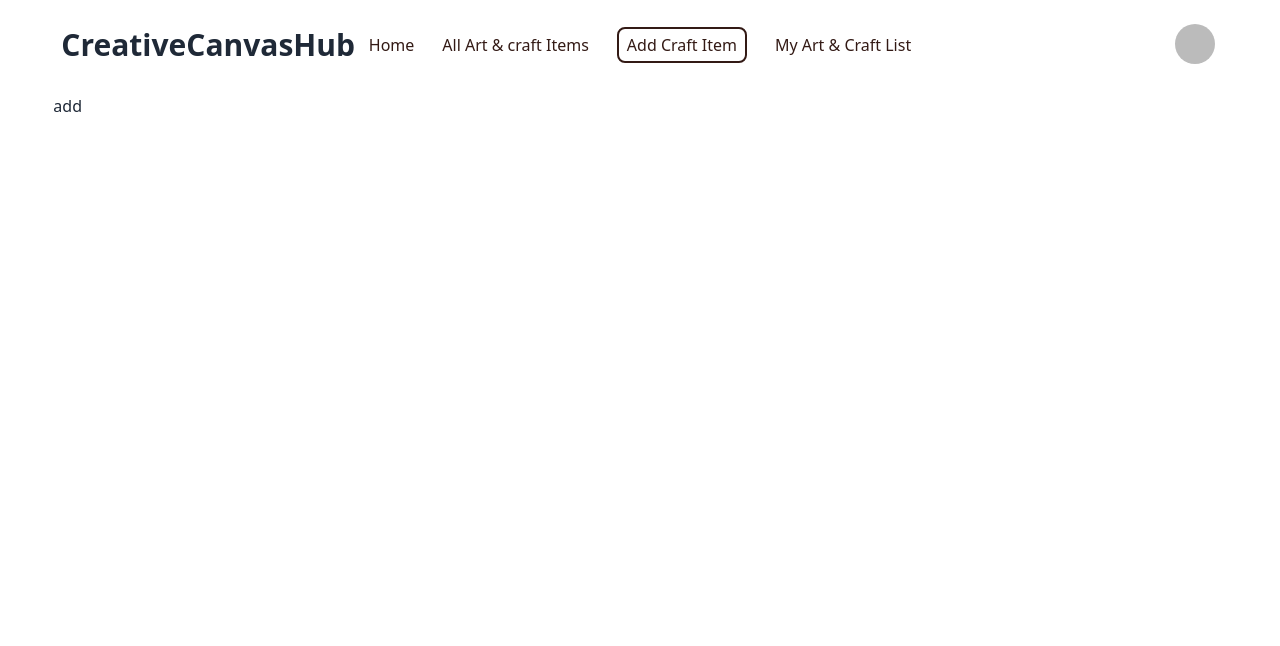
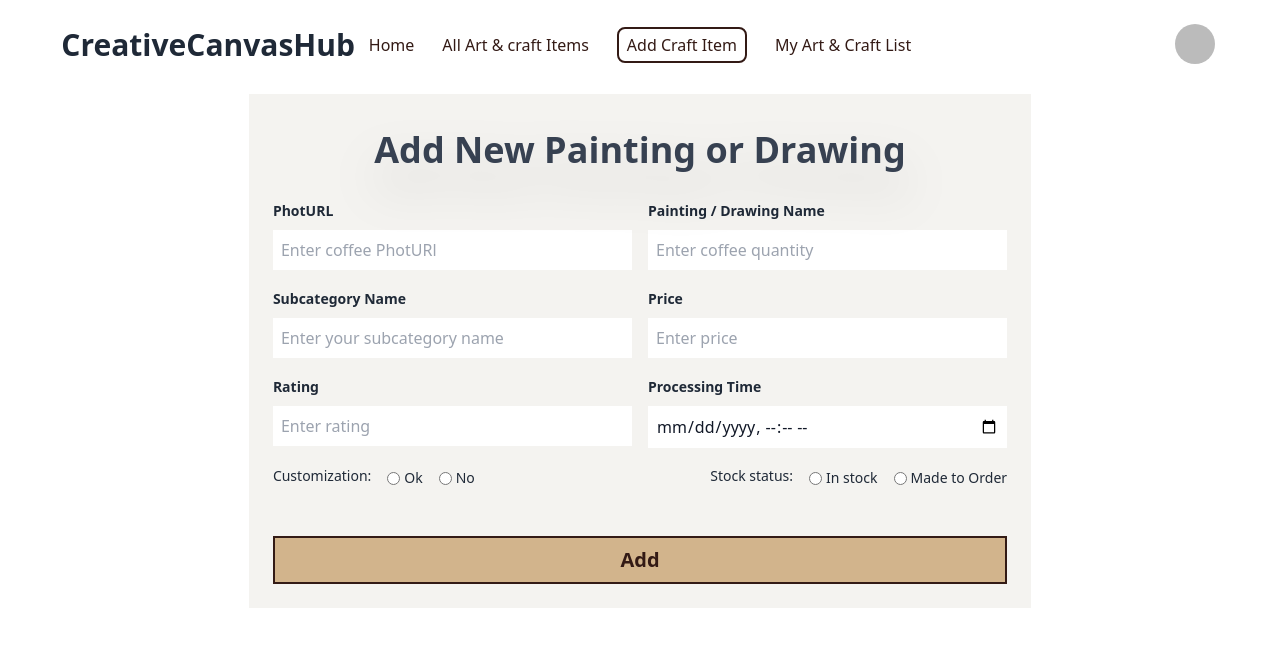
Before and after one commit to RakibHossen678/CreativeCanvasHub-Client, a React (Vite) app: page /addCraft in a window 1280 px wide. Shown: the top 646 px of the page. Built offline with nearby package versions, Linux system fonts and the light colour scheme; no server answers; sample sign-in values are in the browser's storage.

Commit message:
added craft add form

```diff
--- a/src/Pages/AddCraft.jsx
+++ b/src/Pages/AddCraft.jsx
@@ -1,11 +1,192 @@
-
+import { useContext } from "react";
+import { AuthContext } from "../Provider/AuthProvider";
 
 const AddCraft = () => {
-    return (
-        <div>
-            <h1>add</h1>
+  const { user } = useContext(AuthContext);
+  console.log(user);
+  const updateCraft = (e) => {
+    e.preventDefault();
+    const form = e.target;
+    const user_name = user.displayName;
+    const user_email = user.email;
+    const photo = form.photo.value;
+    const item_name = form.name.value;
+    const category_name = form.subcategory.value;
+    const price = form.price.value;
+    const rating = form.rating.value;
+    const time = form.time.value;
+    const customization = form.custom.value;
+    const stock_status = form.stock.value;
+
+    const info = {
+      user_name,
+      user_email,
+      photo,
+      item_name,
+      category_name,
+      price,
+      rating,
+      time,
+      customization,
+      stock_status,
+    };
+    console.log(info);
+  };
+  return (
+    <div>
+      <div className="lg:w-8/12 mx-1  lg:mx-auto py-6 bg-[#F4F3F0]">
+        <div className="text-center max-w-3xl mx-auto">
+          <h1 className="font-rancho text-4xl font-semibold py-3 text-[#374151] drop-shadow-2xl">
+            Add New Painting or Drawing
+          </h1>
         </div>
-    );
+        <section className="px-6 ">
+          <form
+            onSubmit={updateCraft}
+            className=" flex flex-col mx-auto space-y-12 "
+          >
+            <fieldset className=" gap-6 pt-4  ">
+              <div className="grid grid-cols-6 gap-4 col-span-full lg:col-span-3">
+                <div className="col-span-full sm:col-span-3 space-y-2">
+                  <label className="text-sm   font-semibold ">PhotURL</label>
+                  <input
+                    required
+                    id="photo"
+                    type="text"
+                    name="photo"
+                    placeholder="Enter coffee PhotURl"
+                    className="w-full outline-none border-none px-2 py-2 text-gray-900  "
+                  />
+                </div>
+                <div className="col-span-full sm:col-span-3 space-y-2">
+                  <label className="text-sm font-raleway font-semibold">
+                    Painting / Drawing Name
+                  </label>
+                  <input
+                    id="name"
+                    name="name"
+                    type="text"
+                    placeholder="Enter coffee quantity"
+                    className="w-full outline-none border-none px-2 py-2 text-gray-900"
+                  />
+                </div>
+                <div className="col-span-full sm:col-span-3 space-y-2">
+                  <label className="text-sm font-raleway font-semibold">
+                    Subcategory Name
+                  </label>
+                  <input
+                    required
+                    id="text"
+                    type="text"
+                    name="subcategory"
+                    placeholder="Enter your subcategory name"
+                    className="w-full outline-none border-none px-2 py-2 text-gray-900"
+                  />
+                </div>
+                <div className="col-span-full sm:col-span-3 space-y-2">
+                  <label className="text-sm font-raleway font-semibold">
+                    Price
+                  </label>
+                  <input
+                    id="price"
+                    type="number"
+                    name="price"
+                    placeholder="Enter price"
+                    className="w-full outline-none border-none px-2 py-2 text-gray-900"
+                  />
+                </div>
+                <div className="col-span-full sm:col-span-3 space-y-2">
+                  <label
+                    htmlFor="email"
+                    className="text-sm font-raleway font-semibold"
+                  >
+                    Rating
+                  </label>
+                  <input
+                    id="rating"
+                    type="number"
+                    name="rating"
+                    placeholder="Enter rating"
+                    className="w-full outline-none border-none px-2 py-2 text-gray-900"
+                  />
+                </div>
+                <div className="col-span-full sm:col-span-3 space-y-2">
+                  <label
+                    htmlFor="email"
+                    className="text-sm font-raleway font-semibold"
+                  >
+                    Processing Time
+                  </label>
+                  <input
+                    id="time"
+                    type="datetime-local"
+                    name="time"
+                    placeholder="Enter your coffee details"
+                    className="w-full outline-none border-none px-2 py-2 text-gray-900"
+                  />
+                </div>
+                <div className="flex items-center justify-between col-span-full">
+                  <div className="space-y-1 text-sm items-center flex ">
+                    <legend className="mr-4 font-medium">Customization:</legend>
+
+                    <input
+                      type="radio"
+                      name="custom"
+                      id="custom"
+                      value="OK"
+                      required
+                    />
+                    <label htmlFor="ok" className="ml-1 mr-4">
+                      Ok
+                    </label>
+                    <input
+                      type="radio"
+                      name="custom"
+                      id="custom"
+                      value="NO"
+                      required
+                    />
+                    <label htmlFor="female" className="ml-1">
+                      No
+                    </label>
+                  </div>
+                  <div className="space-y-1 text-sm items-center flex ">
+                    <legend className="mr-4 font-medium">Stock status:</legend>
+
+                    <input
+                      type="radio"
+                      name="stock"
+                      id="Stock"
+                      value="In Stock"
+                      required
+                    />
+                    <label htmlFor="instock" className="ml-1 mr-4">
+                      In stock
+                    </label>
+                    <input
+                      type="radio"
+                      name="stock"
+                      id="Stock"
+                      value="Made to Order"
+                      required
+                    />
+                    <label htmlFor="Order" className="ml-1">
+                      Made to Order
+                    </label>
+                  </div>
+                </div>
+              </div>
+            </fieldset>
+            <input
+              type="submit"
+              value="Add"
+              className="bg-[#D2B48C] py-2 border-2 border-[#331A15] font-rancho text-xl font-semibold text-[#331A15]"
+            />
+          </form>
+        </section>
+      </div>
+    </div>
+  );
 };
 
 export default AddCraft;
```
